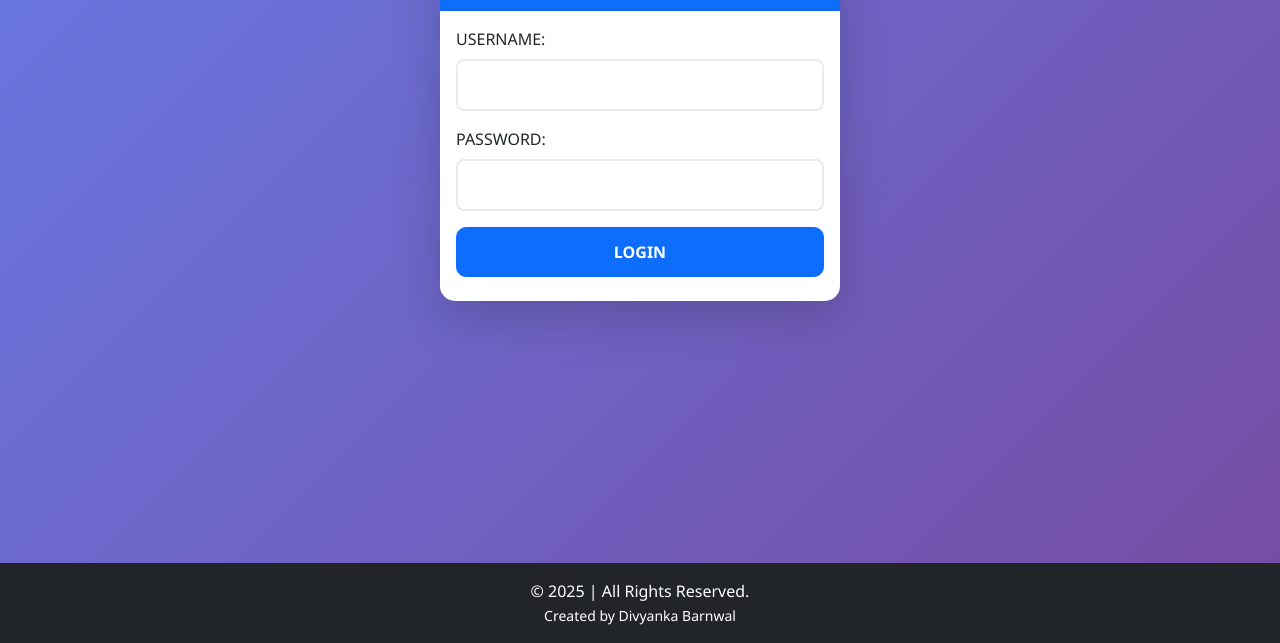
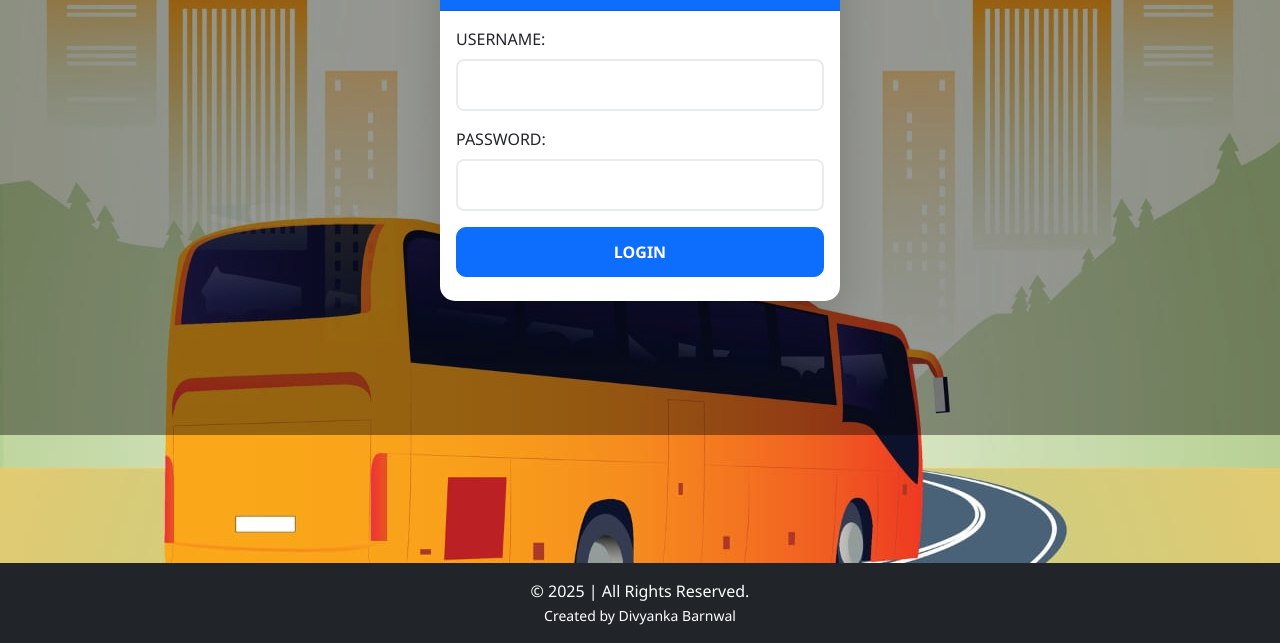
Before and after one commit to Divyanka-20/Bus-Ticket-Booking-System, a plain HTML site: page index.html in a window 1280 px wide. Shown: the part 365-1008 px from the top of the page. Drawn offline with nearby package versions, Linux system fonts and the light colour scheme.

Commit message:
Update style.css

```diff
--- a/style.css
+++ b/style.css
@@ -1,8 +1,20 @@
 body {
     font-family: 'Segoe UI', Tahoma, Geneva, Verdana, sans-serif;
-    background: linear-gradient(135deg, #667eea 0%, #764ba2 100%);
+    background: url('assets/bg.jpg') no-repeat center center fixed;
+    background-size: cover;
     min-height: 100vh;
 }
+
+body::before {
+    content: "";
+    position: fixed;
+    top: 0; left: 0;
+    width: 100%;
+    height: 100%;
+    background: rgba(0, 0, 0, 0.4); /* adjust opacity here */
+    z-index: -1;
+}
+
 
 .card {
     border: none;
```
